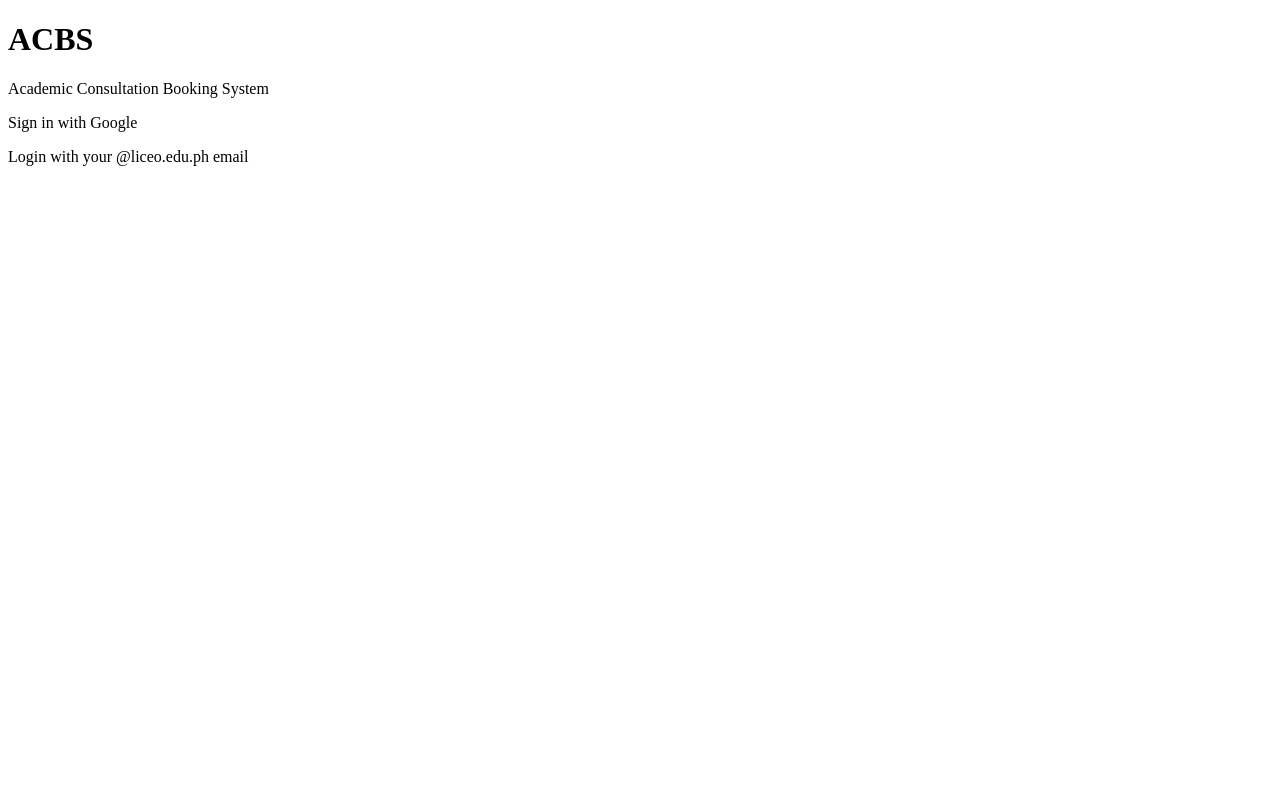
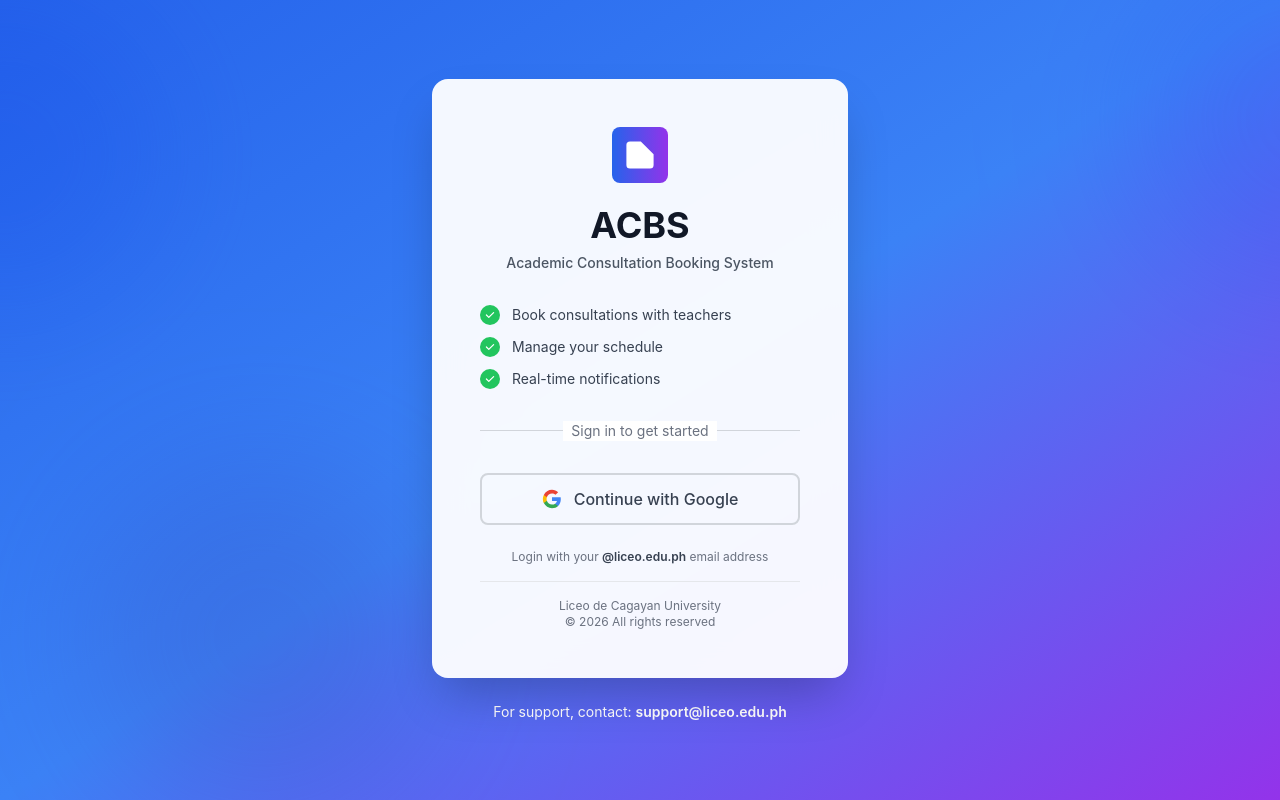
Before and after one commit to Kurt7275/adet-fe-acbs, an Angular app: page /login in a window 1280 px wide. Built offline with nearby package versions, Linux system fonts and the light colour scheme.

Commit message:
Improve: Beautiful, modern login UI with animations and features list

```diff
--- a/src/app/core/auth/google-login.component.ts
+++ b/src/app/core/auth/google-login.component.ts
@@ -1,7 +1,9 @@
 import { Component, inject, OnInit } from '@angular/core';
 import { CommonModule } from '@angular/common';
 import { Router } from '@angular/router';
+import { FormsModule } from '@angular/forms';
 import { AuthService } from './auth.service';
+import { NotificationService } from '../services/notification.service';
 
 declare global {
   interface Window {
@@ -12,37 +14,164 @@
 @Component({
   selector: 'app-google-login',
   standalone: true,
-  imports: [CommonModule],
+  imports: [CommonModule, FormsModule],
   template: `
-    <div class="min-h-screen flex items-center justify-center bg-gradient-to-br from-blue-50 to-indigo-100">
-      <div class="max-w-md w-full bg-white rounded-lg shadow-lg p-8">
-        <h1 class="text-3xl font-bold text-center text-gray-900 mb-2">
-          ACBS
-        </h1>
-        <p class="text-center text-gray-600 mb-8">
-          Academic Consultation Booking System
-        </p>
+    <div class="min-h-screen flex items-center justify-center bg-gradient-to-br from-blue-600 via-blue-500 to-purple-600 relative overflow-hidden">
+      <!-- Animated background blobs -->
+      <div class="absolute top-0 -left-40 w-80 h-80 bg-blue-400 rounded-full mix-blend-multiply filter blur-3xl opacity-20 animate-blob"></div>
+      <div class="absolute top-0 -right-40 w-80 h-80 bg-purple-400 rounded-full mix-blend-multiply filter blur-3xl opacity-20 animate-blob animation-delay-2000"></div>
+      <div class="absolute -bottom-8 left-20 w-80 h-80 bg-pink-400 rounded-full mix-blend-multiply filter blur-3xl opacity-20 animate-blob animation-delay-4000"></div>
 
-        <div class="bg-blue-600 text-white text-center py-3 rounded-lg mb-6 cursor-pointer hover:bg-blue-700"
-          (click)="mockLogin()">
-          Sign in with Google
+      <!-- Main card -->
+      <div class="relative z-10 w-full max-w-md px-4">
+        <div class="bg-white rounded-2xl shadow-2xl p-8 md:p-12 backdrop-blur-lg bg-opacity-95">
+          <!-- Header -->
+          <div class="text-center mb-8">
+            <div class="inline-block bg-gradient-to-r from-blue-600 to-purple-600 rounded-lg p-3 mb-4">
+              <svg class="w-8 h-8 text-white" fill="currentColor" viewBox="0 0 20 20">
+                <path d="M10.5 1.5H3.75A2.25 2.25 0 001.5 3.75v12.5A2.25 2.25 0 003.75 18.5h12.5a2.25 2.25 0 002.25-2.25V9.5M10.5 1.5v8m0 0l-3-3m3 3l3-3M18.5 1.5v6m0 0h-6m6 0l-2-2m2 2l2-2"/>
+              </svg>
+            </div>
+            <h1 class="text-4xl font-bold text-gray-900 mb-2">ACBS</h1>
+            <p class="text-gray-600 text-sm font-medium">Academic Consultation Booking System</p>
+          </div>
+
+          <!-- Features list -->
+          <div class="mb-8 space-y-3">
+            <div class="flex items-center text-sm text-gray-700">
+              <div class="w-5 h-5 bg-green-500 rounded-full flex items-center justify-center mr-3 flex-shrink-0">
+                <svg class="w-3 h-3 text-white" fill="currentColor" viewBox="0 0 20 20">
+                  <path fill-rule="evenodd" d="M16.707 5.293a1 1 0 010 1.414l-8 8a1 1 0 01-1.414 0l-4-4a1 1 0 011.414-1.414L8 12.586l7.293-7.293a1 1 0 011.414 0z" clip-rule="evenodd" />
+                </svg>
+              </div>
+              <span>Book consultations with teachers</span>
+            </div>
+            <div class="flex items-center text-sm text-gray-700">
+              <div class="w-5 h-5 bg-green-500 rounded-full flex items-center justify-center mr-3 flex-shrink-0">
+                <svg class="w-3 h-3 text-white" fill="currentColor" viewBox="0 0 20 20">
+                  <path fill-rule="evenodd" d="M16.707 5.293a1 1 0 010 1.414l-8 8a1 1 0 01-1.414 0l-4-4a1 1 0 011.414-1.414L8 12.586l7.293-7.293a1 1 0 011.414 0z" clip-rule="evenodd" />
+                </svg>
+              </div>
+              <span>Manage your schedule</span>
+            </div>
+            <div class="flex items-center text-sm text-gray-700">
+              <div class="w-5 h-5 bg-green-500 rounded-full flex items-center justify-center mr-3 flex-shrink-0">
+                <svg class="w-3 h-3 text-white" fill="currentColor" viewBox="0 0 20 20">
+                  <path fill-rule="evenodd" d="M16.707 5.293a1 1 0 010 1.414l-8 8a1 1 0 01-1.414 0l-4-4a1 1 0 011.414-1.414L8 12.586l7.293-7.293a1 1 0 011.414 0z" clip-rule="evenodd" />
+                </svg>
+              </div>
+              <span>Real-time notifications</span>
+            </div>
+          </div>
+
+          <!-- Divider -->
+          <div class="relative mb-8">
+            <div class="absolute inset-0 flex items-center">
+              <div class="w-full border-t border-gray-300"></div>
+            </div>
+            <div class="relative flex justify-center text-sm">
+              <span class="px-2 bg-white text-gray-500">Sign in to get started</span>
+            </div>
+          </div>
+
+          <!-- Google Login Button -->
+          <div class="mb-6">
+            <button
+              (click)="loginWithGoogle()"
+              [disabled]="isLoading"
+              class="w-full flex items-center justify-center gap-3 px-4 py-3 border-2 border-gray-300 rounded-lg font-medium text-gray-700 hover:bg-gray-50 transition-all duration-200 disabled:opacity-50 disabled:cursor-not-allowed"
+              [class.bg-gray-50]="isLoading">
+              <svg *ngIf="!isLoading" class="w-5 h-5" viewBox="0 0 24 24">
+                <path fill="#4285F4" d="M22.56 12.25c0-.78-.07-1.53-.2-2.25H12v4.26h5.92c-.26 1.37-1.04 2.53-2.21 3.31v2.77h3.57c2.08-1.92 3.28-4.74 3.28-8.09z"/>
+                <path fill="#34A853" d="M12 23c2.97 0 5.46-.98 7.28-2.66l-3.57-2.77c-.98.66-2.23 1.06-3.71 1.06-2.86 0-5.29-1.93-6.16-4.53H2.18v2.84C3.99 20.53 7.7 23 12 23z"/>
+                <path fill="#FBBC05" d="M5.84 14.09c-.22-.66-.35-1.36-.35-2.09s.13-1.43.35-2.09V7.07H2.18C1.43 8.55 1 10.22 1 12s.43 3.45 1.18 4.93l2.85-2.22.81-.62z"/>
+                <path fill="#EA4335" d="M12 5.38c1.62 0 3.06.56 4.21 1.64l3.15-3.15C17.45 2.09 14.97 1 12 1 7.7 1 3.99 3.47 2.18 7.07l3.66 2.84c.87-2.6 3.3-4.53 6.16-4.53z"/>
+              </svg>
+              <span *ngIf="isLoading" class="inline-block animate-spin">
+                <svg class="w-5 h-5" fill="none" stroke="currentColor" viewBox="0 0 24 24">
+                  <path stroke-linecap="round" stroke-linejoin="round" stroke-width="2" d="M4 4v5h.582m15.356 2A8.001 8.001 0 004.582 9m0 0H9m11 11v-5h-.581m0 0a8.003 8.003 0 01-15.357-2m15.357 2H15"/>
+                </svg>
+              </span>
+              <span>{{ isLoading ? 'Signing in...' : 'Continue with Google' }}</span>
+            </button>
+          </div>
+
+          <!-- Error message -->
+          <div *ngIf="errorMessage" class="mb-4 p-4 bg-red-50 border border-red-200 rounded-lg">
+            <p class="text-sm text-red-700">{{ errorMessage }}</p>
+          </div>
+
+          <!-- Footer -->
+          <p class="text-center text-xs text-gray-500 mb-4">
+            Login with your <span class="font-semibold text-gray-700">&#64;liceo.edu.ph</span> email address
+          </p>
+
+          <div class="border-t border-gray-200 pt-4">
+            <p class="text-center text-xs text-gray-500">
+              Liceo de Cagayan University<br>
+              © 2026 All rights reserved
+            </p>
+          </div>
         </div>
 
-        <p class="text-xs text-center text-gray-500 mt-6">
-          Login with your &#64;liceo.edu.ph email
-        </p>
+        <!-- Info card below -->
+        <div class="mt-6 text-center text-white text-sm">
+          <p>For support, contact: <span class="font-semibold">support&#64;liceo.edu.ph</span></p>
+        </div>
       </div>
+
+      <style>
+        @keyframes blob {
+          0%, 100% { transform: translate(0, 0) scale(1); }
+          33% { transform: translate(30px, -50px) scale(1.1); }
+          66% { transform: translate(-20px, 20x) scale(0.9); }
+        }
+
+        .animate-blob {
+          animation: blob 7s infinite;
+        }
+
+        .animation-delay-2000 {
+          animation-delay: 2s;
+        }
+
+        .animation-delay-4000 {
+          animation-delay: 4s;
+        }
+      </style>
     </div>
   `,
 })
 export class GoogleLoginComponent implements OnInit {
+  isLoading = false;
+  errorMessage = '';
+
   private authService = inject(AuthService);
   private router = inject(Router);
+  private notification = inject(NotificationService);
 
-  ngOnInit(): void {}
+  ngOnInit(): void {
+    this.loadGoogleScript();
+  }
 
-  mockLogin(): void {
-    console.log('Google login button clicked');
-    // Will implement Google OAuth later
+  private loadGoogleScript(): void {
+    // Load Google Sign-In library
+    const script = document.createElement('script');
+    script.src = 'https://accounts.google.com/gsi/client';
+    script.async = true;
+    script.defer = true;
+    document.head.appendChild(script);
+  }
+
+  loginWithGoogle(): void {
+    this.isLoading = true;
+    this.errorMessage = '';
+
+    // In production, this will use Google OAuth
+    // For now, we'll show a placeholder
+    setTimeout(() => {
+      this.isLoading = false;
+      this.notification.error('Google OAuth setup required. Configure in backend first.');
+    }, 1500);
   }
 }
--- a/src/styles.scss
+++ b/src/styles.scss
@@ -0,0 +1,64 @@
+@import 'tailwindcss/base';
+@import 'tailwindcss/components';
+@import 'tailwindcss/utilities';
+
+html, body {
+  margin: 0;
+  padding: 0;
+  font-family: -apple-system, BlinkMacSystemFont, 'Segoe UI', 'Roboto', 'Oxygen',
+    'Ubuntu', 'Cantarell', 'Fira Sans', 'Droid Sans', 'Helvetica Neue',
+    sans-serif;
+  -webkit-font-smoothing: antialiased;
+  -moz-osx-font-smoothing: grayscale;
+}
+
+* {
+  box-sizing: border-box;
+}
+
+/* Smooth scrolling */
+html {
+  scroll-behavior: smooth;
+}
+
+/* Custom scrollbar */
+::-webkit-scrollbar {
+  width: 8px;
+  height: 8px;
+}
+
+::-webkit-scrollbar-track {
+  background: #f1f1f1;
+}
+
+::-webkit-scrollbar-thumb {
+  background: #888;
+  border-radius: 4px;
+}
+
+::-webkit-scrollbar-thumb:hover {
+  background: #555;
+}
+
+/* Loading spinner animation */
+@keyframes spin {
+  from {
+    transform: rotate(0deg);
+  }
+  to {
+    transform: rotate(360deg);
+  }
+}
+
+.animate-spin {
+  animation: spin 1s linear infinite;
+}
+
+/* Button hover effects */
+button {
+  @apply transition-all duration-200;
+}
+
+button:active {
+  @apply transform scale-95;
+}
```
